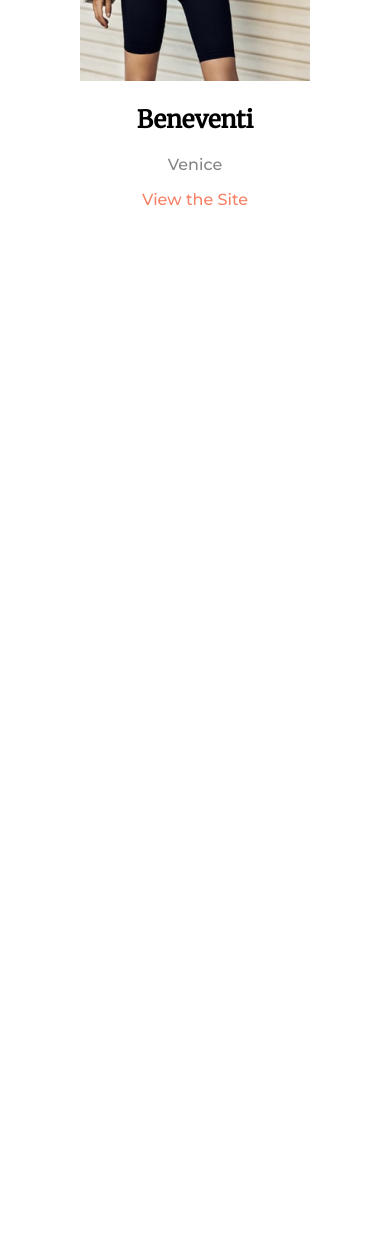
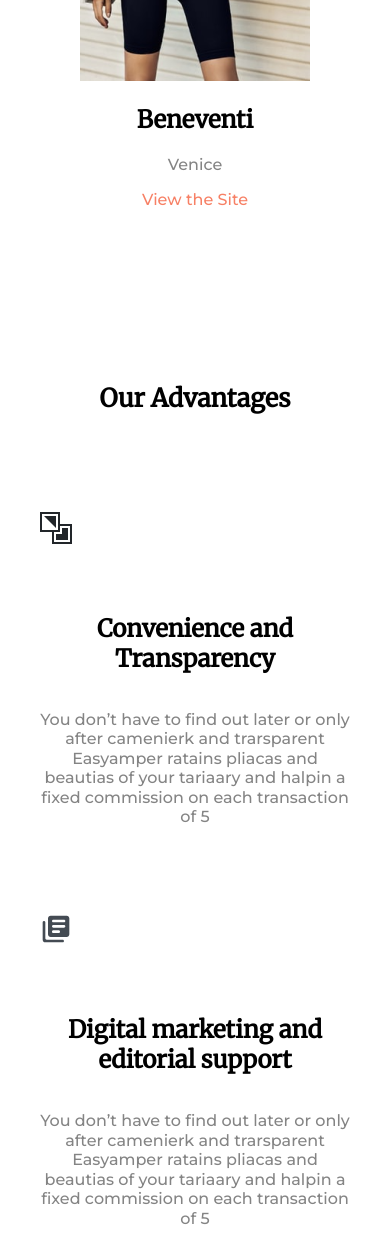
Before and after one commit to fjsgomes/landing-page-easy-camper, a plain HTML site: page index.html in a window 390 px wide. Shown: the part 6464-7711 px from the top of the page. Before the commit the page ends 6690 px from the top, so only its background shows below. Drawn offline with Linux system fonts and the light colour scheme.

Commit message:
Adiciona mudança

```diff
--- a/css/section-advantages.css
+++ b/css/section-advantages.css
@@ -15,6 +15,7 @@
 .advantages-container {
   display: flex;
   justify-content: space-between;
+  flex-wrap: wrap;
 }
 
 .advantages-description {
@@ -38,3 +39,37 @@
   width: 32px;
   height: 32px;
 }
+
+@media (max-width: 992px) {
+  .section-advantages {
+    padding: 0px 40px 0px 40px;
+    margin: 150px 0px 0px 0px;
+  }
+
+  .advantages__title {
+    font-size: 25px;
+  }
+}
+
+@media (max-width: 768px) {
+  .advantages-container {
+    text-align: center;
+    align-items: center;
+    justify-content: space-around;
+    margin: 0;
+  }
+
+  .advantages__title {
+    text-align: center;
+  }
+
+  .advantages-description {
+    flex-direction: column;
+    text-align: center;
+  }
+}
+
+@media (max-width: 576px) {
+
+
+}
--- a/css/section_description.css
+++ b/css/section_description.css
@@ -56,6 +56,7 @@
 
   .description-container{
     flex-direction: column;
+    align-items: center;
   }
 }
 
--- a/index.html
+++ b/index.html
@@ -137,7 +137,7 @@
         </div>
       </section>
 
-      <!-- <section class="section-advantages">
+      <section class="section-advantages">
         <h2 class="advantages__title">Our Advantages</h2>
         <div class="advantages-container">
           <div class="advantages-description">
@@ -164,7 +164,7 @@
             </div>
           </div>
         </div>
-      </section> -->
+      </section>
 
       <!-- <footer class="footer">
         <div class="footer__container">
```
